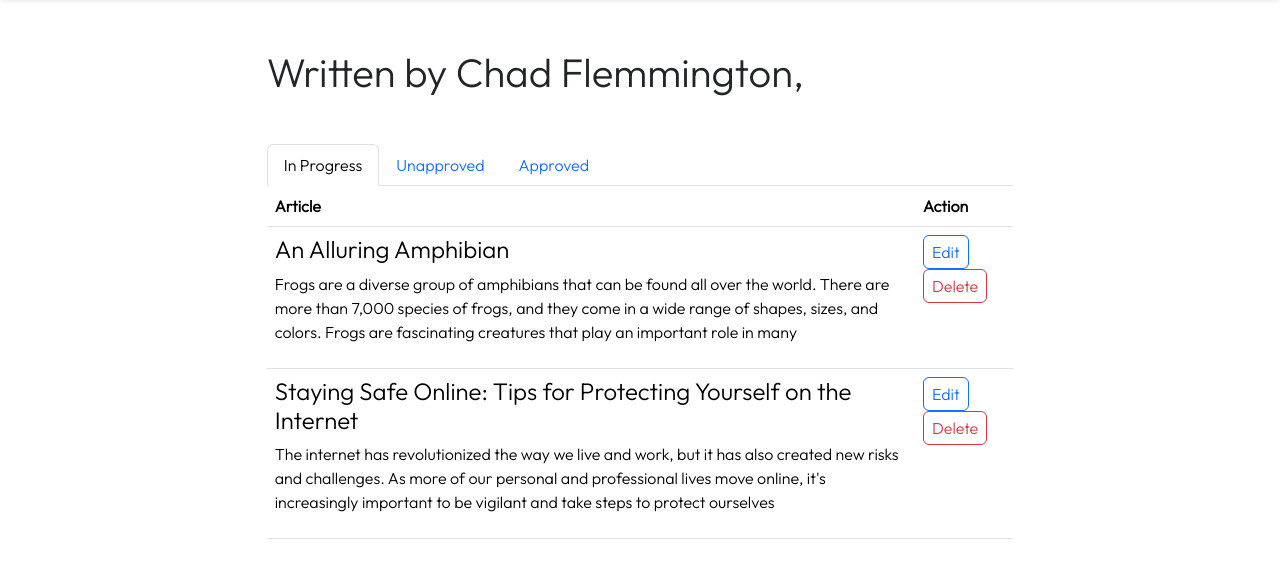
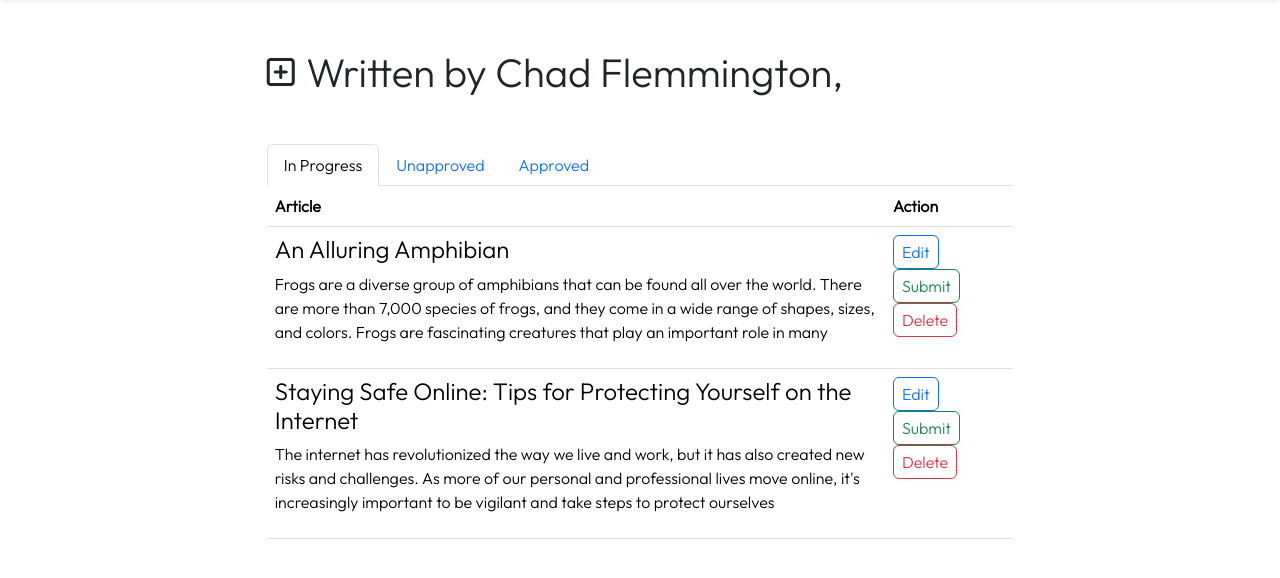
Before and after one commit to jennaluz/BlogBase, a PHP site: page /content/writer.php in a window 1280 px wide. Shown: the part 56-634 px from the top of the page. Run offline with PHP 8.4, Linux system fonts and the light colour scheme; a user stored in the database is signed in; data comes from the database, SQL or seed files in the repository; some web fonts are replaced.

Commit message:
JP Allow writers to submit & withdraw articles & access create.php from writer dashboard (#21)

```diff
--- a/content/create.php
+++ b/content/create.php
@@ -107,7 +107,7 @@ if (isset($_GET['id'])) {
                     </script>
 
                     <button name ="save_article" class="btn btn-outline-dark px-2 py-1 mt-3 me-2" type="submit">Save for Later</button>
-                    <button name ="create_article" class="btn btn-outline-dark px-2 py-1 mt-3" type="submit">Submit for Approval</button>
+                    <button name ="submit_article" class="btn btn-outline-dark px-2 py-1 mt-3" type="submit">Submit for Approval</button>
                 </div>
             </form>
         </div>
--- a/content/design.php
+++ b/content/design.php
@@ -97,12 +97,11 @@ if ($user_info['designer'] == false) {
                         </tbody>
                     </table>
                 </div>
-
                 <div class="tab-pane fade" id="approved-tab-pane" role="tabpanel" aria-labelledby="approved-tab" tabindex="1">
                     <?php
                     $approved_query = "SELECT first_name, last_name, article_id, title, description, UNIX_TIMESTAMP(submit_date) as submit_date
                                          FROM Articles, Users
-                                         WHERE Articles.approved = 1 AND Articles.author_id = Users.user_id";
+                                         WHERE Articles.approved = 1 AND author_id = user_id";
                     $approved_result = mysqli_query($con, $approved_query);
                     $approved_articles = $approved_result->fetch_all(MYSQLI_BOTH);
                     ?>
--- a/content/writer.php
+++ b/content/writer.php
@@ -35,9 +35,14 @@ if ($user_info['writer'] == false) {
         </div>
 
         <div class="col-10 col-lg-7 mt-3 mx-auto">
-            <div class="my-5">
-                <p class="display-6">Written by <?php echo $user_first_name . " " . $user_last_name . ","; ?></p>
-            </div>
+            <ul class="list-inline my-5">
+                <li class="list-inline-item align-middle">
+                    <a class="fa-regular fa-square-plus fa-2xl text-reset text-decoration-none" href="./create.php"></a>
+                </li>
+                <li class="list-inline-item align-middle">
+                    <span class="display-6">Written by <?php echo $user_first_name . " " . $user_last_name . ","; ?></span>
+                </li>
+            </ul>
 
             <ul class="nav nav-tabs" id="writer-article-tabs" role="tablist">
                 <li class="nav-item" role="presentation">
@@ -83,7 +88,10 @@ if ($user_info['writer'] == false) {
                                                 <a class="btn btn-outline-primary px-2 py-1" type="button" href="./create.php?id=<?php echo $in_progress_articles[$i]['article_id']; ?>">Edit</a>
                                             </li>
                                             <li class="list-inline-item align-middle">
-                                                <a class="btn btn-outline-danger px-2 py-1" type="button" href="../include/delete_article.inc.php?id=<?php echo $in_progress_articles[$i]['article_id']; ?>&return_page=writer.php">Delete</a>
+                                                <a class="btn btn-outline-success px-2 py-1" type="button" href="../include/create_article.inc.php?submit_article=<?php echo $in_progress_articles[$i]['article_id']; ?>">Submit</a>
+                                            </li>
+                                            <li class="list-inline-item align-middle">
+                                                <a class="btn btn-outline-danger px-2 py-1" type="button" href="../include/delete_article.inc.php?id=<?php echo $in_progress_articles[$i]['article_id']; ?>">Delete</a>
                                             </li>
                                         </ul>
                                     </td>
@@ -123,14 +131,7 @@ if ($user_info['writer'] == false) {
                                         <?php echo $unapproved_articles[$i]['description'] ?>
                                     </td>
                                     <td>
-                                        <ul class="list-inline">
-                                            <li class="list-inline-item align-middle">
-                                                <a class="btn btn-outline-primary px-2 py-1" type="button" href="../include/article_approval.inc.php?approve_id=<?php echo $unapproved_articles[$i]['article_id']; ?>&return_page=design.php">Approve</a>
-                                            </li>
-                                            <li class="list-inline-item align-middle">
-                                                <a class="btn btn-outline-danger px-2 py-1" type="button" href="../include/article_approval.inc.php?deny_id=<?php echo $unapproved_articles[$i]['article_id']; ?>&return_page=design.php">Deny</a>
-                                            </li>
-                                        </ul>
+                                        <a class="btn btn-outline-danger px-2 py-1" type="button" href="../include/create_article.inc.php?withdraw_article=<?php echo $unapproved_articles[$i]['article_id']; ?>">Withdraw</a>
                                     </td>
                                 </tr>
                             <?php } ?>
@@ -150,18 +151,14 @@ if ($user_info['writer'] == false) {
                     <table class="table text-start">
                         <thead>
                             <th scope="col">Date</th>
-                            <th scope="col">Author</th>
                             <th scope="col">Article</th>
-                            <th scope="col">Action</th>
+                            <!--<th scope="col">Action</th>-->
                         </thead>
                         <tbody>
                             <?php for ($i = 0; $i < $approved_result->num_rows; $i++) { ?>
                                 <tr>
                                     <td class="text-nowrap">
                                         <?php echo date("M. d, Y", $approved_articles[$i]['submit_date']) ?>
-                                    </td>
-                                    <td>
-                                        <?php echo $approved_articles[$i]['first_name'] . " " . $approved_articles[$i]['last_name'] ?>
                                     </td>
                                     <td>
                                         <h4>
@@ -171,9 +168,11 @@ if ($user_info['writer'] == false) {
                                         </h4>
                                         <?php echo $approved_articles[$i]['description'] ?>
                                     </td>
+                                    <!--
                                     <td>
-                                        <a class="btn btn-outline-danger px-2 py-1" type="button" href="../include/article_approval.inc.php?revoke_id=<?php echo $approved_articles[$i]['article_id']; ?>&return_page=design.php">Revoke</a>
+                                        <a class="btn btn-outline-danger px-2 py-1" type="button" href="../include/article_approval.inc.php?revoke_id=<?php //echo $approved_articles[$i]['article_id']; ?>&return_page=design.php">Revoke</a>
                                     </td>
+                                    -->
                                 </tr>
                             <?php } ?>
                         </tbody>
```
Also changed, not shown: include/create_article.inc.php (+29 -11 lines).
